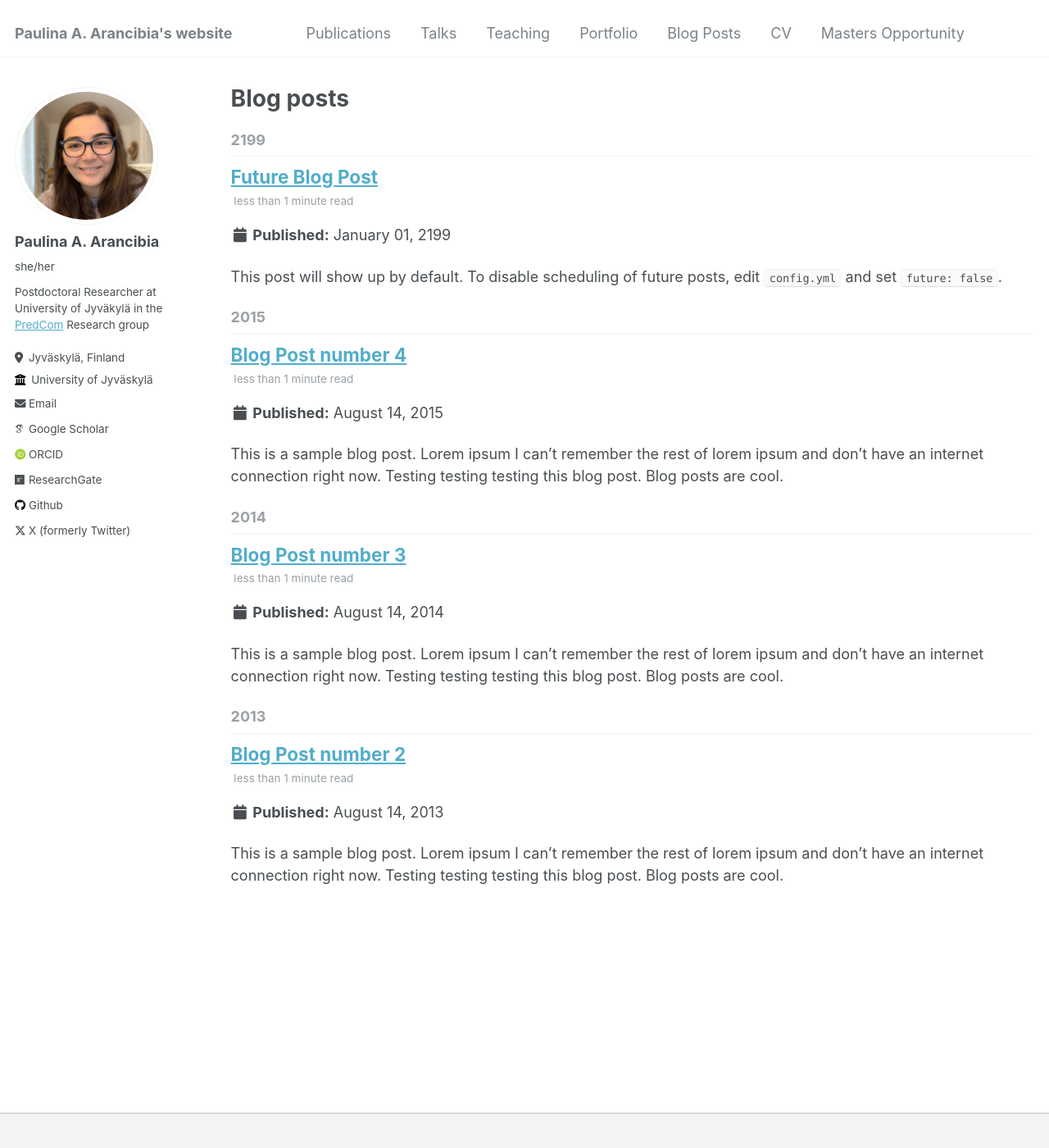
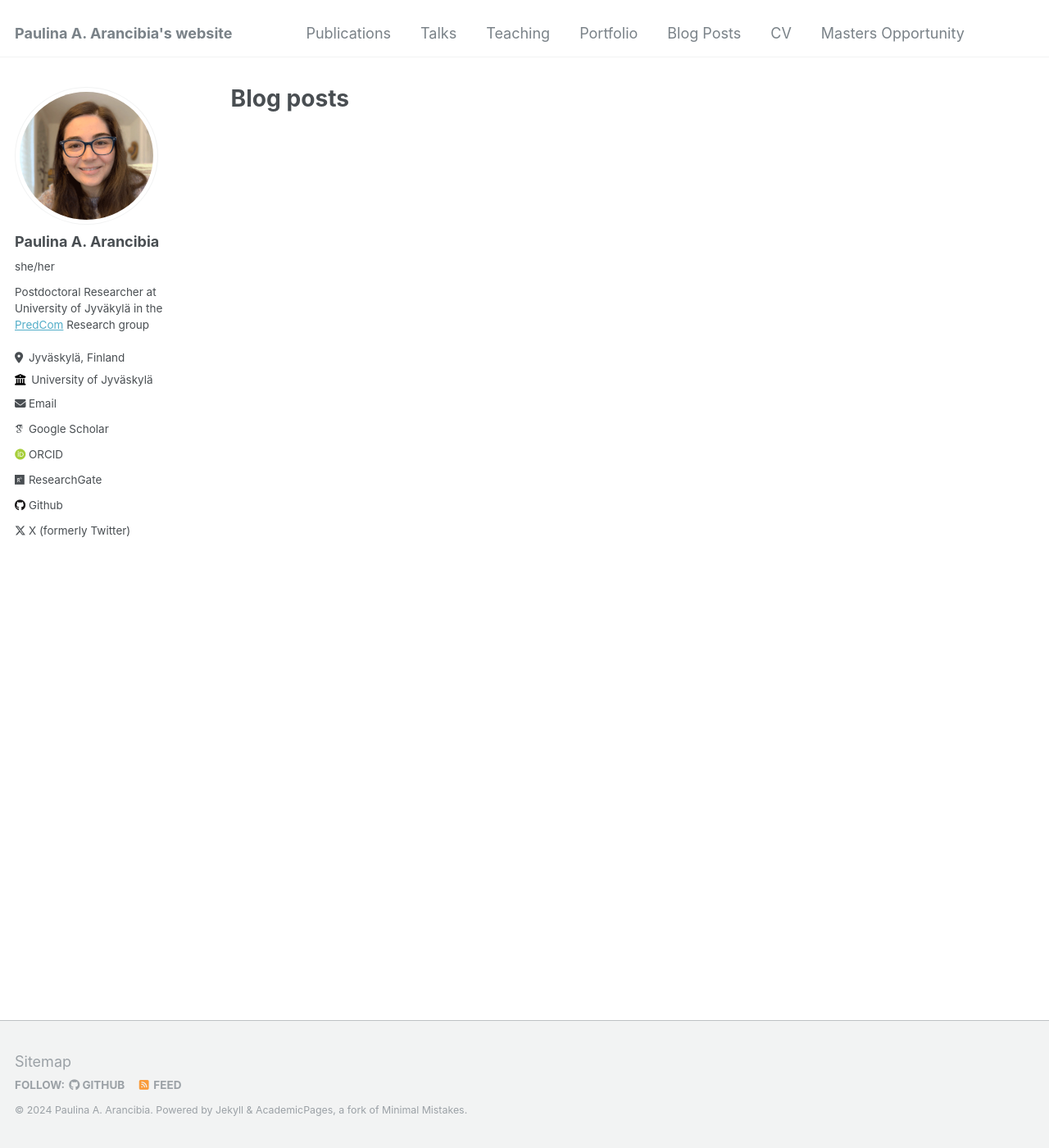
Before and after one commit to parancibia/parancibia.github.io, a Jekyll site: the page built from _pages/year-archive.html, in a window 1280 px wide and 1400 px high. Shown: the whole window at 82% size. Built offline with Jekyll 4.4.1, drawn with Linux system fonts in a browser that asks for light colours; some web fonts are replaced; a file with an impossible date is left out.

Commit message:
update name of blog file

```diff
--- a/_posts/2013-08-14-blog-post-2.md
+++ /dev/null
@@ -1,20 +0,0 @@
----
-title: 'Blog Post number 2'
-date: 2013-08-14
-permalink: /posts/2013/08/blog-post-2/
-tags:
-  - cool posts
-  - category1
-  - category2
----
-
-This is a sample blog post. Lorem ipsum I can't remember the rest of lorem ipsum and don't have an internet connection right now. Testing testing testing this blog post. Blog posts are cool.
-
-Headings are cool
-======
-
-You can have many headings
-======
-
-Aren't headings cool?
-------
--- a/_posts/2014-08-14-blog-post-3.md
+++ /dev/null
@@ -1,20 +0,0 @@
----
-title: 'Blog Post number 3'
-date: 2014-08-14
-permalink: /posts/2014/08/blog-post-3/
-tags:
-  - cool posts
-  - category1
-  - category2
----
-
-This is a sample blog post. Lorem ipsum I can't remember the rest of lorem ipsum and don't have an internet connection right now. Testing testing testing this blog post. Blog posts are cool.
-
-Headings are cool
-======
-
-You can have many headings
-======
-
-Aren't headings cool?
-------
--- a/_posts/2199-01-01-future-post.md
+++ /dev/null
@@ -1,11 +0,0 @@
----
-title: 'Future Blog Post'
-date: 2199-01-01
-permalink: /posts/2012/08/blog-post-4/
-tags:
-  - cool posts
-  - category1
-  - category2
----
-
-This post will show up by default. To disable scheduling of future posts, edit `config.yml` and set `future: false`.
```
Also changed, not shown: _posts/2015-08-14-blog-post-4.md (deleted, +0 -20 lines), _posts/JAE_blog_22.md (renamed from _posts/2012-08-14-blog-post-1.md, +1 -1 lines), 1 other file.
